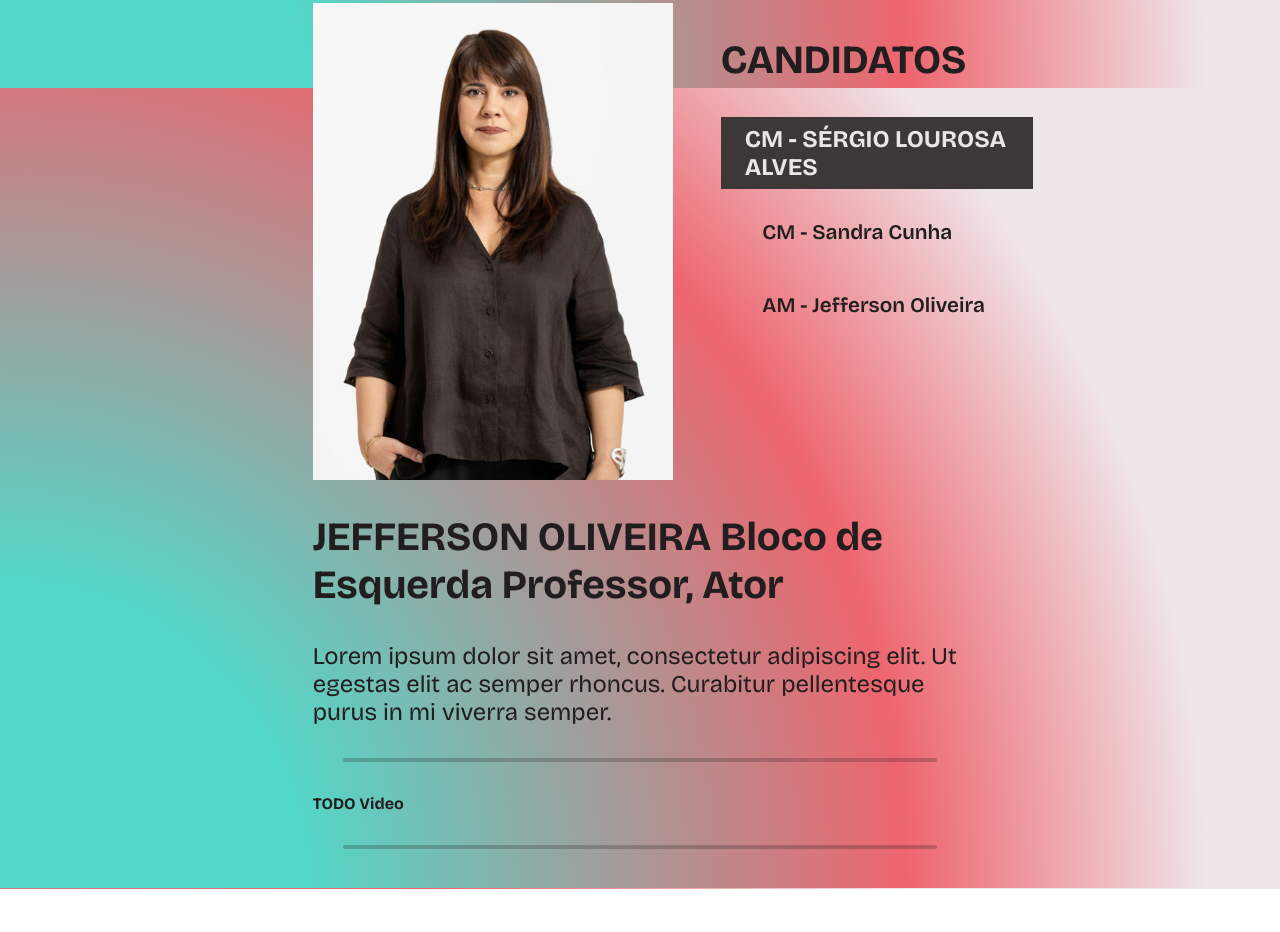
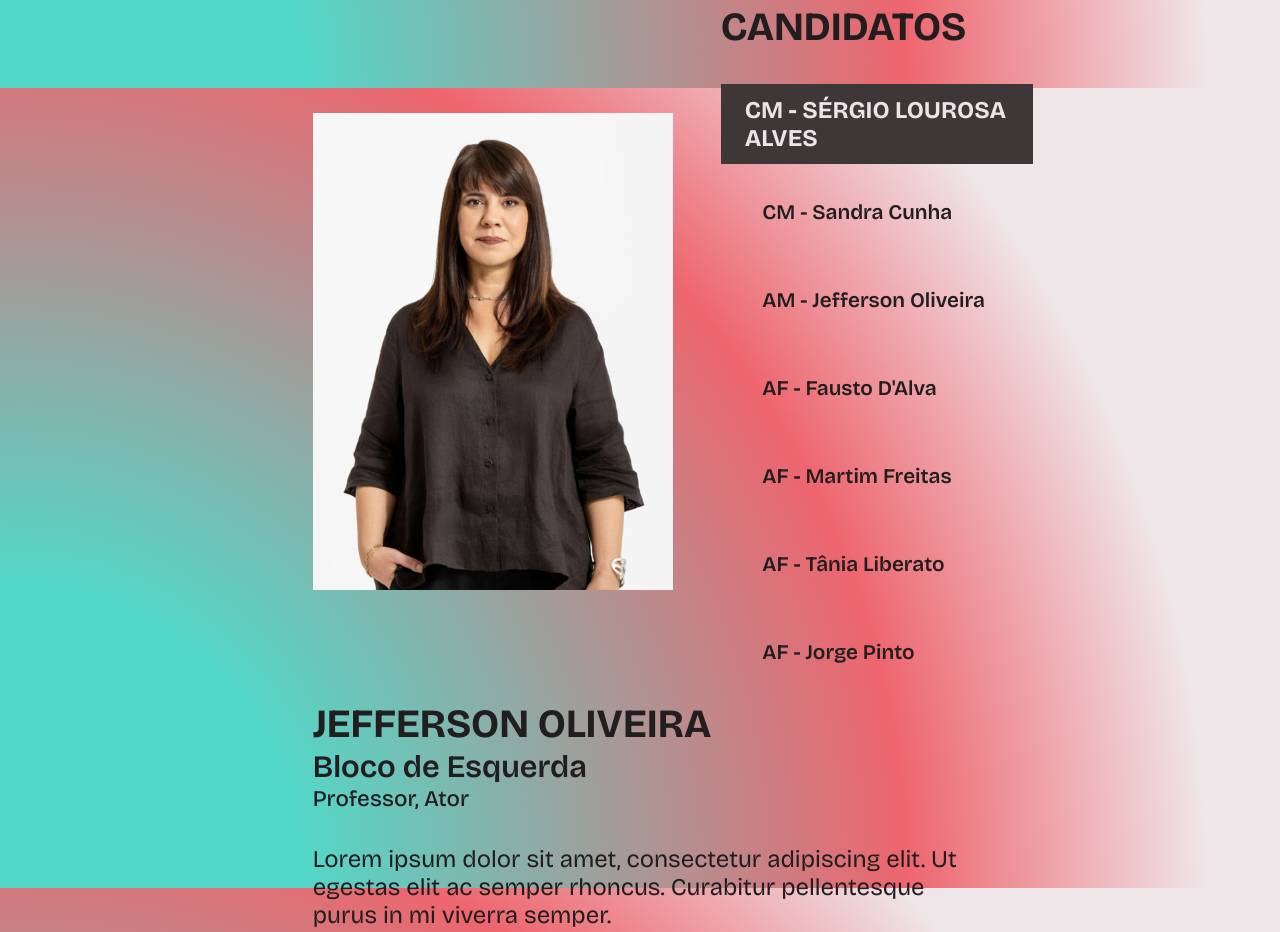
Before and after one commit to Almada-em-Comum/aec-site, a plain HTML site: page src/index.html in a window 1280 px wide. Shown: the part 712-1644 px from the top of the page. Before the commit the page ends 1601 px from the top, so only its background shows below. Drawn offline with nearby package versions, Linux system fonts and the light colour scheme.

Commit message:
feat: Implement more components

```diff
--- a/src/index.html
+++ b/src/index.html
@@ -61,12 +61,32 @@
                                name="candidates" class="radio-candidate"
                                value="j-oliveira" />
                         <label for="radio-j-oliveira">AM - Jefferson Oliveira</label>
+
+                        <input type="radio" id="radio-f-dalva"
+                               name="candidates" class="radio-candidate"
+                               value="f-dalva" />
+                        <label for="radio-f-dalva">AF - Fausto D'Alva</label>
+
+                        <input type="radio" id="radio-m-freitas"
+                               name="candidates" class="radio-candidate"
+                               value="m-freitas" />
+                        <label for="radio-m-freitas">AF - Martim Freitas</label>
+
+                        <input type="radio" id="radio-t-liberato"
+                               name="candidates" class="radio-candidate"
+                               value="t-liberato" />
+                        <label for="radio-t-liberato">AF - Tânia Liberato</label>
+
+                        <input type="radio" id="radio-j-pinto"
+                               name="candidates" class="radio-candidate"
+                               value="j-pinto" />
+                        <label for="radio-j-pinto">AF - Jorge Pinto</label>
                     </nav>
                 </section>
                 <h2>
                     JEFFERSON OLIVEIRA
-                    Bloco de Esquerda
-                    Professor, Ator
+                    <span class="subtitle">Bloco de Esquerda</span>
+                    <span class="sub-subtitle">Professor, Ator</span>
                 </h2>
                 <p>
                     Lorem ipsum dolor sit amet, consectetur adipiscing elit. Ut egestas
--- a/src/styles.css
+++ b/src/styles.css
@@ -34,6 +34,7 @@ h1 {
 
 h2 {
     font-size: 2.5rem;
+    margin-top: 0em;
 }
 
 h3 {
@@ -55,17 +56,20 @@ label {
     font-size: 1.3rem;
     font-weight: 600;
     width: 12em;
-    height: 3em;
+    height: 5rem;
     padding-left: 1em;
-    margin: 0.5em auto 0.5em auto;
+    margin: 0.5rem auto 0.5rem auto;
 }
 
-input[type="radio"]:checked + label {
+input[type="radio"]:checked + label,
+label:hover {
     color: var(--white);
     background-color: var(--label-black);
     text-transform: uppercase;
     font-size: 1.5em;
     font-weight: 700;
+    width: 12em;
+    height: 5rem;
 }
 
 .logos {
@@ -88,13 +92,13 @@ input[type="radio"]:checked + label {
 
 .subtitle {
     display: block;
-    font-size: 3.5rem;
+    font-size: 0.78em;
     font-weight: 600;
 }
 
 .sub-subtitle {
     display: block;
-    font-size: 2.5rem;
+    font-size: 0.56em;
     font-weight: 500;
 }
 
@@ -117,7 +121,10 @@ input[type="radio"]:checked + label {
 
 .photo-nav > img {
     width: 55%;
-    height: auto;
+    height: 100%;
+    aspect-ratio: auto;
+    margin-top: auto;
+    margin-bottom: auto;
 }
 
 .photo-nav > nav {
```
